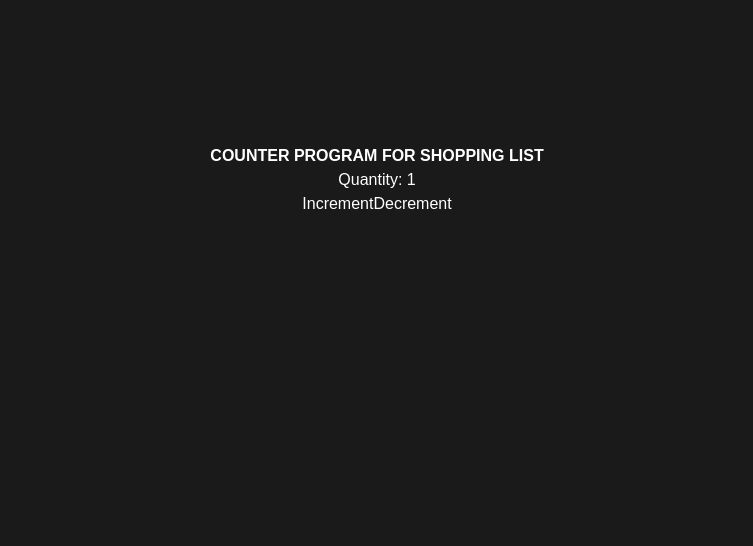
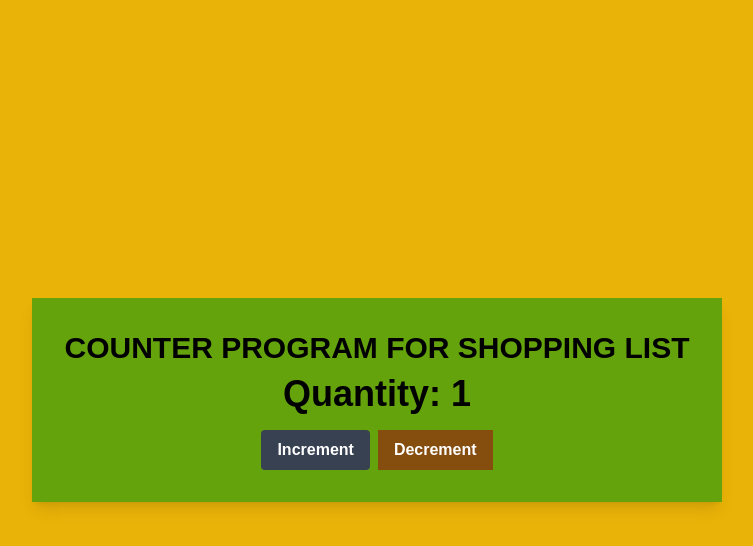
Before and after one commit to manminder11/cprg306-assignments, a Next.js app: page /week-4 in a window 1280 px wide. Shown: the top 546 px of the page, without its empty margins (263-1016 px from the left). Built offline with nearby package versions, Linux system fonts and the light colour scheme.

Commit message:
deep thinking tailwind

```diff
--- a/app/week-4/new-item.js
+++ b/app/week-4/new-item.js
@@ -14,16 +14,28 @@
   };
 
   return (
-    <div className="bg-i text-white pt-36 rounded-lg max-w-md mx-auto text-center">
-      <h1 className="font-extrabold to-violet-900 ">COUNTER PROGRAM FOR SHOPPING LIST</h1>
-      <h1>Quantity: {quantity}</h1>
+    <div className="flex items-center justify-center min-h-screen bg-yellow-500">
+      <div className="bg-lime-600 shadow-lg p-8 text-center border-custom">
+        <h1 className="text-3xl font-bold text-center text-black mb-2 ">
+          COUNTER PROGRAM FOR SHOPPING LIST
+        </h1>
+        <h1 className="text-4xl font-bold text-black mb-4">Quantity: {quantity}</h1>
 
-      <button disabled={increment > 20} onClick={increment}>
-        Increment
-      </button>
-      <button disabled={decrement <= 1} onClick={decrement}>
-        Decrement
-      </button>
+        <button
+          className="font-large bg-gray-700 hover:bg-red-700 text-white font-bold p-2 px-4 rounded mr-2"
+          disabled={increment > 20}
+          onClick={increment}
+        >
+          Increment
+        </button>
+        <button
+          className="font-large font-large bg-yellow-800 hover:bg-cyan-700 text-white font-bold p-2 px-4  mt-12rounded"
+          disabled={decrement <= 1}
+          onClick={decrement}
+        >
+          Decrement
+        </button>
+      </div>
     </div>
   );
 }
--- a/app/week-4/page.js
+++ b/app/week-4/page.js
@@ -1,7 +1,7 @@
 import NewItem from "./new-item";
 export default function Page() {
     return (
-        <main>
+        <main className="">
             <NewItem />
         </main>
     );
```
